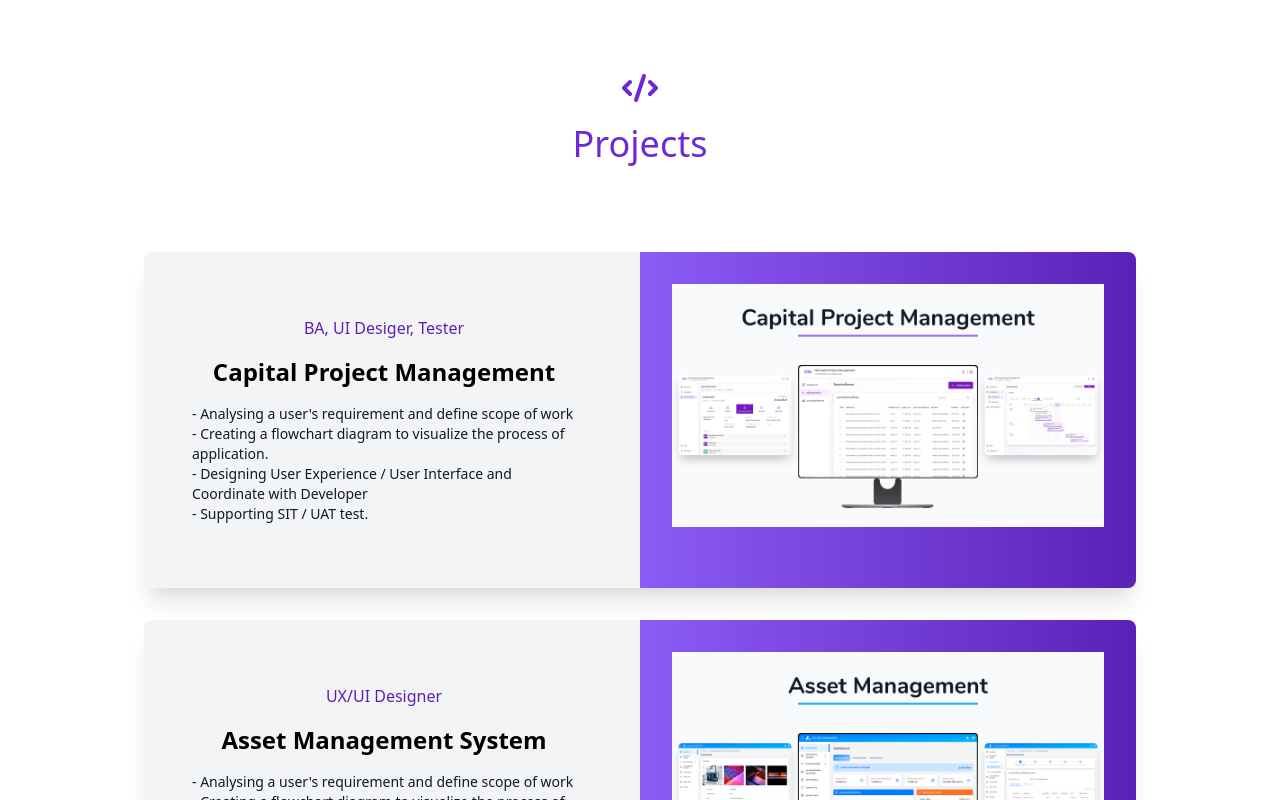
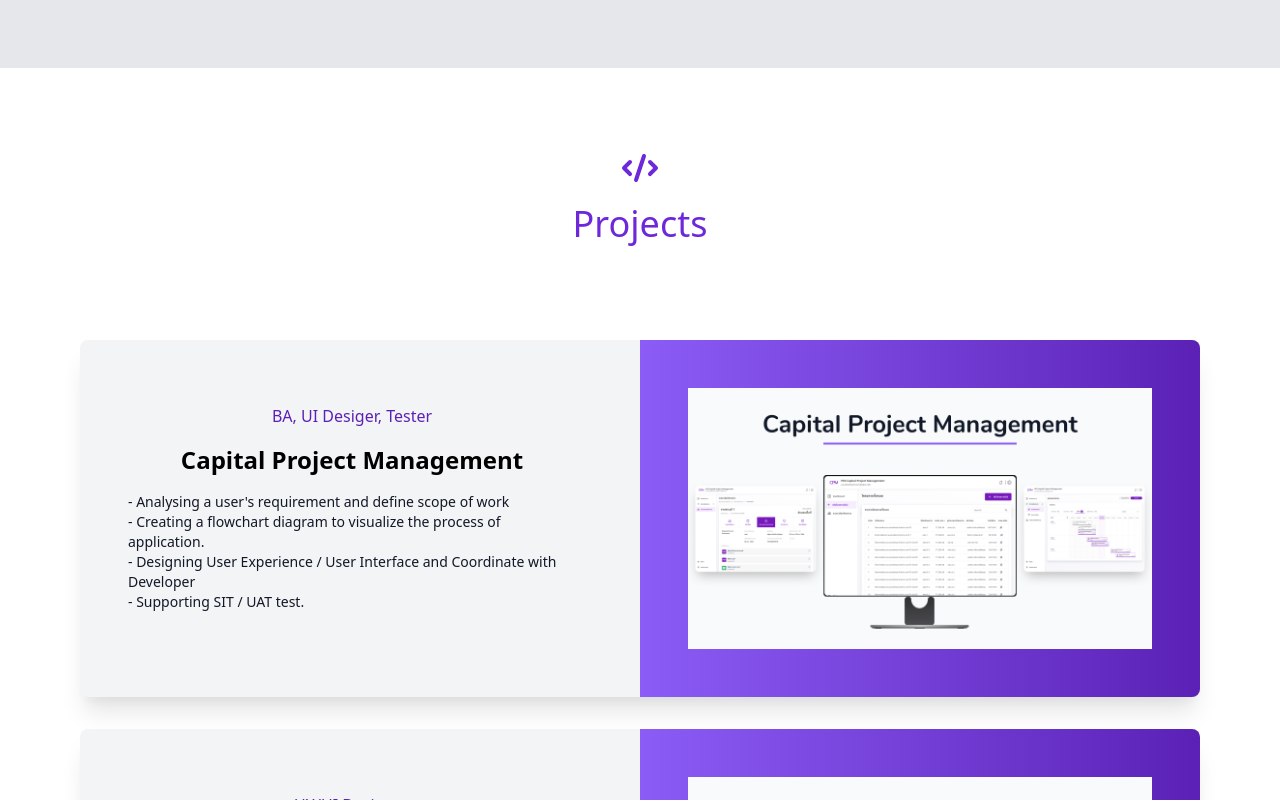
Before and after one commit to Jeerapat-pake/JeerapatPortfolio, a React (Create React App) app: page / in a window 1280 px wide. Shown: the part 1300-2100 px from the top of the page. Built offline with nearby package versions, Linux system fonts and the light colour scheme.

Commit message:
fixed style

```diff
--- a/src/components/Footer.js
+++ b/src/components/Footer.js
@@ -3,7 +3,7 @@ import { ZoomIn } from "heroicons-react";
 
 export default function Footer() {
   return (
-    <div className="mt-12 p-4 bg-purple-500 text-white text-bold">
+    <div className=" p-4 bg-purple-500 text-white text-bold">
       <h1 className="text-center font-medium">Copyright by Jeerapat Wut.</h1>
     </div>
   );
--- a/src/components/Navbar.js
+++ b/src/components/Navbar.js
@@ -16,7 +16,7 @@ function Navbar() {
                   alt="Logo"
                 />
               </div>
-              <div className="hidden lg:block justify-end">
+              <div className="hidden lg:block ">
                 <div className="ml-10 flex items-baseline space-x-4 ">
                   <a
                     href="#skills"
--- a/src/components/Projects.js
+++ b/src/components/Projects.js
@@ -4,11 +4,11 @@ import { projects } from "../data";
 
 export default function Projects() {
   return (
-    <section id="projects" className="text-black  body-font">
-      <div className="container px-5 py-10 mx-auto text-center lg:px-40">
+    <section id="projects" className="text-black  body-font pt-10">
+      <div className="container px-5 py-10 mx-auto text-center lg:px-16">
         <div className="flex flex-col w-full mb-20">
           <CodeIcon className="mx-auto inline-block w-10 mb-4 text-purple-700" />
-          <h1 className="sm:text-4xl text-3xl font-medium title-font mb-6 text-purple-700">
+          <h1 className="sm:text-4xl text-3xl font-medium title-font mb-4 text-purple-700">
             Projects
           </h1>
         </div>
@@ -38,9 +38,9 @@ export default function Projects() {
             </a>
           ))}
         </div> */}
-        <div className="flex flex-wrap -m-4">
+        <div className="flex flex-wrap ">
           {projects.map((project) => (
-            <div className="grid mb-8 flex items-center bg-gray-100 shadow-xl rounded-lg ">
+            <div className="grid mb-8 flex items-center bg-gray-100 shadow-xl rounded-lg md:mx-4">
               <div className="grid md:grid-cols-1 lg:grid-cols-2 ">
                 <div className="p-12 mr-4">
                   <p className="text-purple-800 my-4">{project.subtitle}</p>
@@ -65,11 +65,11 @@ export default function Projects() {
                     </ul>
                   </p>
                 </div>
-                <div className="bg-gradient-to-r from-purple-500 to-purple-800 m-0 rounded-r-lg">
+                <div className="bg-gradient-to-r from-purple-500 to-purple-800 m-0 rounded-r-lg flex">
                   <img
                     src={project.image}
                     alt="project list"
-                    className="p-8 rounded "
+                    className="p-12 rounded items-center justify-center"
                   />
                 </div>
               </div>
--- a/src/components/Skills.js
+++ b/src/components/Skills.js
@@ -3,7 +3,7 @@ import { skills } from "../data";
 import { BadgeCheckIcon } from "@heroicons/react/solid";
 export default function Skills() {
   return (
-    <section id="skill " className="bg-white text-black">
+    <section id="skill " className="bg-gray-200 text-black pt-10">
       <div className="container px-5 py-10 mx-auto">
         <div className="text-center mb-10">
           <BadgeCheckIcon className="mx-auto inline-block w-10 mb-4 text-purple-700" />
```
